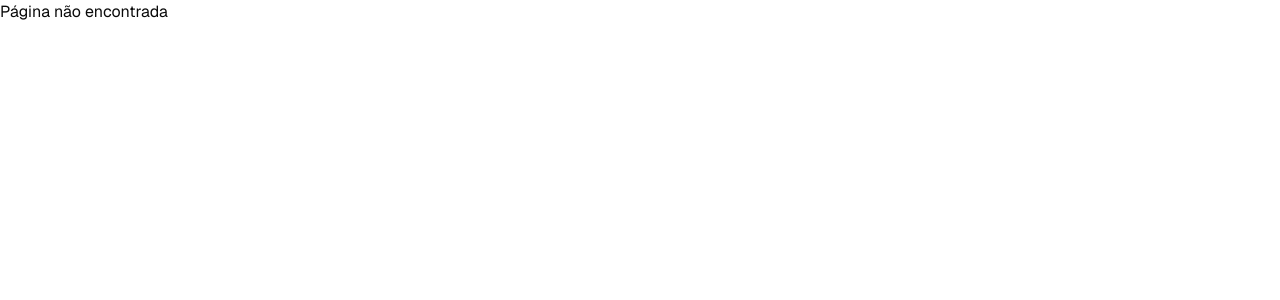
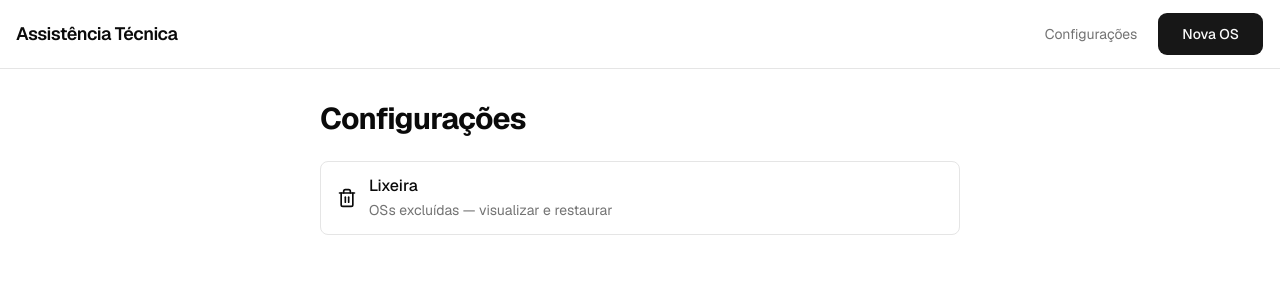
Before and after one commit to EunhoJ/assistencia-tecnica, a Next.js app: page /1/configuracoes in a window 1280 px wide. Before the commit this address had no page. Shown: the top 300 px of the page. Built offline with nearby package versions, Linux system fonts and the light colour scheme.

Commit message:
feat(ui): Configuracoes + Lixeira + restaurar + link na NavBar

```diff
--- /dev/null
+++ b/src/app/[token]/configuracoes/lixeira/page.tsx
@@ -0,0 +1,30 @@
+import Link from "next/link";
+
+import { TabelaLixeira } from "@/components/configuracoes/tabela-lixeira";
+import { listarLixeira } from "@/lib/queries/listar-lixeira";
+
+// Tela Lixeira (FR-4 / Story 2.6). Lista as OSs soft-deletadas e permite
+// restaurar. Usa `dbBase` via `listarLixeira` (as deletadas estão ocultas
+// para o `db` com extension).
+
+export default async function LixeiraPage({
+  params,
+}: {
+  params: Promise<{ token: string }>;
+}) {
+  const { token } = await params;
+  const linhas = await listarLixeira();
+
+  return (
+    <section className="mx-auto max-w-2xl px-4 py-8">
+      <h1 className="mb-6 text-3xl font-bold tracking-tight">Lixeira</h1>
+      <TabelaLixeira linhas={linhas} />
+      <Link
+        href={`/${token}/configuracoes`}
+        className="text-primary mt-8 inline-block underline-offset-4 hover:underline"
+      >
+        ← Voltar às configurações
+      </Link>
+    </section>
+  );
+}
--- /dev/null
+++ b/src/app/[token]/configuracoes/page.tsx
@@ -0,0 +1,31 @@
+import Link from "next/link";
+import { Trash2 } from "lucide-react";
+
+// Shell de Configurações (Story 2.6). Por ora só dá acesso à Lixeira (FR-4).
+// O Epic 3 estende esta página com o controle de Limiar de dias parados (FR-18).
+
+export default async function ConfiguracoesPage({
+  params,
+}: {
+  params: Promise<{ token: string }>;
+}) {
+  const { token } = await params;
+
+  return (
+    <section className="mx-auto max-w-2xl px-4 py-8">
+      <h1 className="mb-6 text-3xl font-bold tracking-tight">Configurações</h1>
+      <Link
+        href={`/${token}/configuracoes/lixeira`}
+        className="hover:bg-muted/50 flex min-h-[44px] items-center gap-3 rounded-md border px-4 py-3"
+      >
+        <Trash2 className="size-5" />
+        <span>
+          <span className="block font-medium">Lixeira</span>
+          <span className="text-muted-foreground text-sm">
+            OSs excluídas — visualizar e restaurar
+          </span>
+        </span>
+      </Link>
+    </section>
+  );
+}
--- /dev/null
+++ b/src/components/configuracoes/botao-restaurar.tsx
@@ -0,0 +1,41 @@
+"use client";
+
+// Botão "Restaurar" de uma OS na Lixeira (FR-4 / Story 2.6). Chama a action
+// `restaurarOs` e, em sucesso, dá refresh (a linha some da Lixeira). Feedback
+// via sonner.
+
+import { useRouter } from "next/navigation";
+import { useTransition } from "react";
+import { toast } from "sonner";
+
+import { Button } from "@/components/ui/button";
+import { restaurarOs } from "@/lib/actions/restaurar-os.action";
+
+export function BotaoRestaurar({ numero }: { numero: number }) {
+  const router = useRouter();
+  const [isPending, startTransition] = useTransition();
+
+  function onClick() {
+    startTransition(async () => {
+      const result = await restaurarOs({ numero });
+      if (result.ok) {
+        toast.success(`OS #${numero} restaurada`);
+        router.refresh();
+        return;
+      }
+      toast.error("Não foi possível restaurar a OS.");
+    });
+  }
+
+  return (
+    <Button
+      type="button"
+      variant="outline"
+      disabled={isPending}
+      onClick={onClick}
+      className="min-h-[44px]"
+    >
+      Restaurar
+    </Button>
+  );
+}
--- /dev/null
+++ b/src/components/configuracoes/tabela-lixeira.tsx
@@ -0,0 +1,45 @@
+import { BadgeStatus } from "@/components/os/badge-status";
+import { BotaoRestaurar } from "@/components/configuracoes/botao-restaurar";
+import type { StatusOs } from "@/lib/domain/status";
+import { formatDataHora } from "@/lib/format/data";
+import type { LixeiraRow } from "@/lib/queries/listar-lixeira";
+
+// Lista de OSs na Lixeira (Story 2.6). Cada linha mostra o número, Cliente,
+// o Status que a OS tinha, datas de criação e exclusão, e o botão Restaurar.
+// Empilha em cards no mobile (<640px).
+
+export function TabelaLixeira({ linhas }: { linhas: LixeiraRow[] }) {
+  if (linhas.length === 0) {
+    return (
+      <p className="text-muted-foreground rounded-md border border-dashed px-4 py-8 text-center">
+        Lixeira vazia.
+      </p>
+    );
+  }
+
+  return (
+    <ul className="flex flex-col gap-3">
+      {linhas.map((os) => (
+        <li
+          key={os.numeroSequencial}
+          className="flex flex-col gap-3 rounded-md border p-4 sm:flex-row sm:items-center sm:justify-between"
+        >
+          <div className="flex flex-col gap-1">
+            <div className="flex items-center gap-2">
+              <span className="text-lg font-semibold">
+                #{os.numeroSequencial}
+              </span>
+              <BadgeStatus status={os.status as StatusOs} />
+            </div>
+            <span>{os.cliente.nome}</span>
+            <span className="text-muted-foreground text-xs">
+              Criada em {formatDataHora(os.criadoEm)} · Excluída em{" "}
+              {os.deletadoEm ? formatDataHora(os.deletadoEm) : "—"}
+            </span>
+          </div>
+          <BotaoRestaurar numero={os.numeroSequencial} />
+        </li>
+      ))}
+    </ul>
+  );
+}
--- a/src/components/shared/nav-bar.tsx
+++ b/src/components/shared/nav-bar.tsx
@@ -14,9 +14,17 @@ export function NavBar({ token }: { token: string }) {
       >
         Assistência Técnica
       </Link>
-      <Button asChild size="lg" className="min-h-[44px] px-6">
-        <Link href={`/${token}/os/nova`}>Nova OS</Link>
-      </Button>
+      <div className="flex items-center gap-2">
+        <Link
+          href={`/${token}/configuracoes`}
+          className="text-muted-foreground hover:text-foreground inline-flex min-h-[44px] items-center px-3 text-sm underline-offset-4 hover:underline"
+        >
+          Configurações
+        </Link>
+        <Button asChild size="lg" className="min-h-[44px] px-6">
+          <Link href={`/${token}/os/nova`}>Nova OS</Link>
+        </Button>
+      </div>
     </nav>
   );
 }
```
